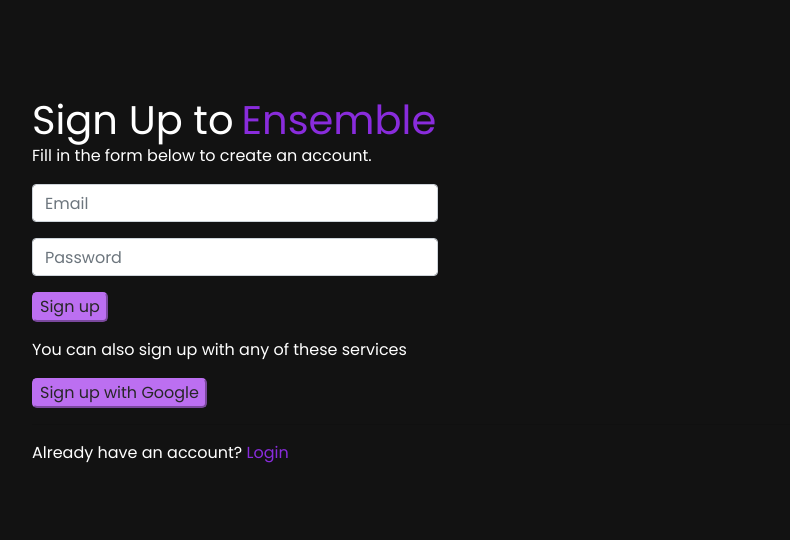
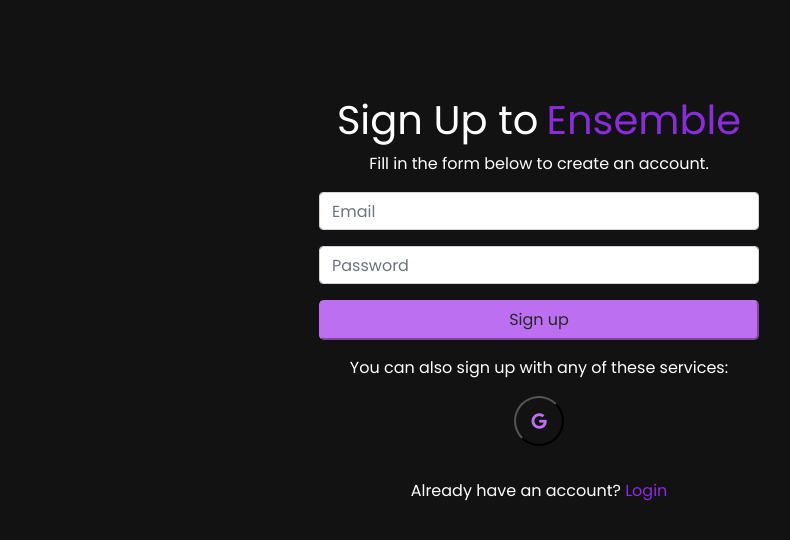
Before and after one commit to jeffreyluoxlvii/ensemble, a React (Create React App) app: page /signup in a window 1280 px wide. Shown: the top 540 px of the page, without its empty margins (101-891 px from the left). Built offline with nearby package versions, Linux system fonts and the light colour scheme; no server answers.

Commit message:
login/sign up update

```diff
--- a/src/components/Header.js
+++ b/src/components/Header.js
@@ -16,7 +16,7 @@
               <button className="logOut" onClick={() => auth().signOut()}>Logout</button>
             </div>
             : <div className="navbar-nav">
-              <Link className="nav-item nav-link mr-3" to="/login">Sign In</Link>
+              <Link className="nav-item nav-link mr-3" to="/login">Log In</Link>
               <Link className="nav-item nav-link mr-3" to="/signup">Sign Up</Link>
             </div>}
         </div>
--- a/src/pages/Home.js
+++ b/src/pages/Home.js
@@ -15,7 +15,7 @@
                     <h1 className="text2"> Ensemble</h1>
                     <p className="text">A great place to stream music with friends</p>
                     <div className="mt-4">
-                      <Link className="btn px-5  mr-3" to="/login">Login In</Link>
+                      <Link className="btn px-5  mr-3" to="/login">Log In</Link>
                       <Link className="btn px-5" to="/signup">Sign Up</Link>
 
                     </div>
--- a/src/pages/Login.js
+++ b/src/pages/Login.js
@@ -41,21 +41,25 @@
 
   render() {
     return (
-      <div className="container">
+      <div className="logInBox">
         <form
           className="mt-5 py-5 px-5"
           autoComplete="off"
           onSubmit={this.handleSubmit}
         >
+          <div className="logInBox">
           <h1 className="text1">
             Login to
             <Link className="title ml-2" to="/">
               <h1 className="text2">Ensemble</h1>
             </Link>
           </h1>
+          </div>
+          <div className="logInBox">
           <p className="text">
             Fill in the form below to login to your account.
           </p>
+          </div>
           <div className="form-group">
             <input
               className="form-control"
@@ -76,20 +80,30 @@
               type="password"
             />
           </div>
+          <div className="logInBox">
           <div className="form-group">
             {this.state.error ? (
               <p className="text-danger">{this.state.error}</p>
             ) : null}
-            <button className="logInButton" type="submit">Login</button>
+            <div className="logInBox"><button className="logInButton" type="submit">Login</button></div>
           </div>
-          <p className="text">You can also log in with any of these services</p>
+          </div>
+          <div className="logInBox">
+          <p className="text">You can also log in with any of these services: </p>
+          </div>
+
+          <div className="logInBox">
           <button className="googleLogIn" type="button" onClick={this.googleSignIn}>
-            Sign in with Google
+          <i class="fab fa-google"></i>
           </button>
+          </div>
           <hr />
+          <div className="logInBox">
           <p className="text1">
             Don't have an account? <Link to="/signup"><p className = "text2">Sign up</p></Link>
           </p>
+          </div>
+
         </form>
 
       </div>
--- a/src/pages/Signup.js
+++ b/src/pages/Signup.js
@@ -43,15 +43,19 @@
 
   render() {
     return (
-      <div className="container">
+      <div className="logInBox">
         <form className="mt-5 py-5 px-5" onSubmit={this.handleSubmit}>
+        <div className="logInBox">
         <h1 className="text1">
             Sign Up to
             <Link className="title ml-2" to="/">
               <h1 className="text2">Ensemble</h1>
             </Link>
           </h1>
+        </div>
+        <div className="logInBox">
           <p className="text">Fill in the form below to create an account.</p>
+          </div>
           <div className="form-group">
             <input className="form-control" placeholder="Email" name="email" type="email" onChange={this.handleChange} value={this.state.email}></input>
           </div>
@@ -62,12 +66,18 @@
             {this.state.error ? <p className="text-danger">{this.state.error}</p> : null}
             <button className="signUpButton" type="submit">Sign up</button>
           </div>
-          <p className="text">You can also sign up with any of these services</p>
+          <div className="logInBox">
+          <p className="text">You can also sign up with any of these services:</p>
+          </div>
+          <div className="logInBox">
           <button className="googleSignUp" type="button" onClick={this.googleSignIn}>
-            Sign up with Google
+          <i class="fab fa-google"></i>
           </button>
+          </div>
           <hr></hr>
+          <div className="logInBox">
           <p className="text1">Already have an account? <Link to="/login"><p className="text2">Login</p></Link></p>
+          </div>
         </form>
       </div>
     )
--- a/src/styles.css
+++ b/src/styles.css
@@ -20,6 +20,8 @@
   background-color: #bc6ff1;
   color:#272727;
   border-radius:5px;
+  width:50vh;
+  height: 5vh;
   border-color: #bc6ff1;
 }
 .logInButton:hover {
@@ -29,19 +31,33 @@
   border-color: #892cdc;
 }
 .googleLogIn {
-  background-color: #bc6ff1;
-  color:#272727;
-  border-radius:5px;
-  border-color: #bc6ff1;
+  background-color:#121212;
+	display: flex;
+	align-items: center;
+	justify-content: center;
+	height: 50px;
+  width: 50px;
+  border-radius: 50%;
+  color: #bc6ff1;
 }
 .googleLogIn:hover {
-  background-color: #892cdc;
-  color:#272727;
-  border-radius:5px;
-  border-color: #892cdc;
+  background-color:#bc6ff1;
+	display: flex;
+	align-items: center;
+	justify-content: center;
+	height: 50px;
+	width: 50px;
+  border-radius: 50%;
+  border: none;
+  color:black;
 }
 .form-control {
-  width: 40%;
+  width: 100%;
+}
+.logInBox {
+  display: flex;
+  align-items: center;
+  justify-content: center;
 }
 
 /*Sign-up page Styling*/
@@ -49,6 +65,8 @@
   background-color: #bc6ff1;
   color:#272727;
   border-radius:5px;
+  width:55vh;
+  height: 5vh;
   border-color: #bc6ff1;
 }
 .signUpButton:hover {
@@ -58,16 +76,25 @@
   border-color: #892cdc;
 }
 .googleSignUp {
-  background-color: #bc6ff1;
-  color:#272727;
-  border-radius:5px;
-  border-color: #bc6ff1;
+  background-color:#121212;
+	display: flex;
+	align-items: center;
+	justify-content: center;
+	height: 50px;
+  width: 50px;
+  border-radius: 50%;
+  color: #bc6ff1;
 }
 .googleSignUp:hover {
-  background-color: #892cdc;
-  color:#272727;
-  border-radius:5px;
-  border-color: #892cdc;
+  background-color:#bc6ff1;
+	display: flex;
+	align-items: center;
+	justify-content: center;
+	height: 50px;
+	width: 50px;
+  border-radius: 50%;
+  border: none;
+  color:black;
 }
 
 .logOut:hover {
```
